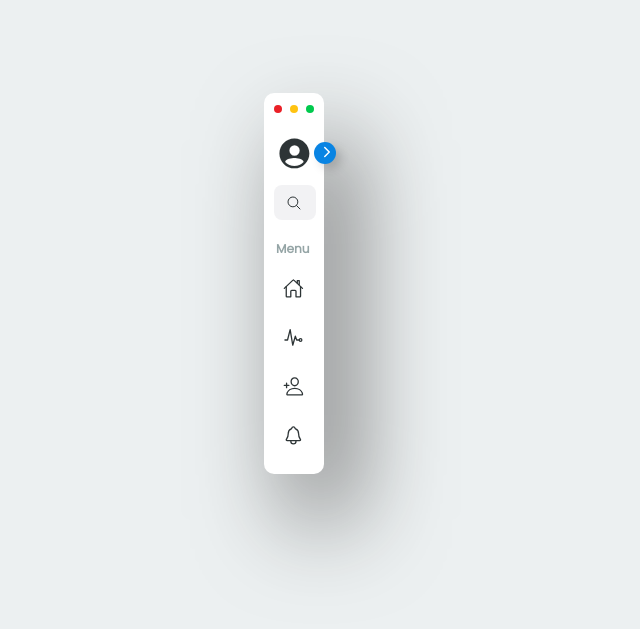
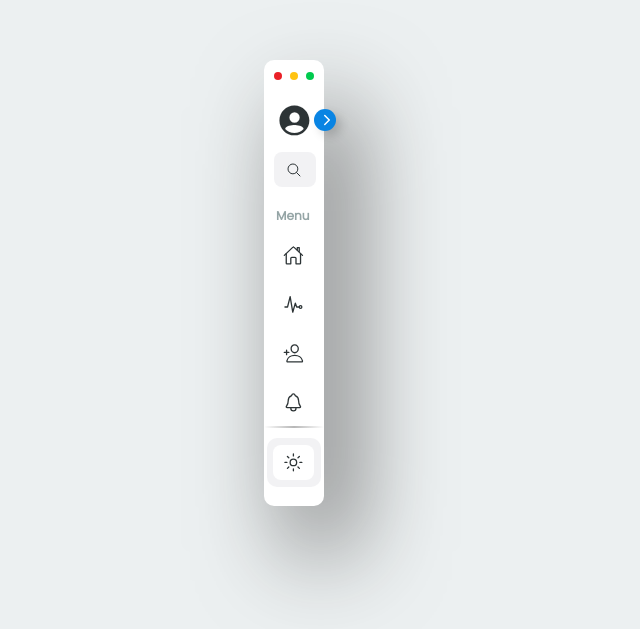
Before and after one commit to peddrobatista/Projetos_UI, a plain HTML site: page menu_ui/index.html in a window 1280 px wide. Shown: the part 117-746 px from the top of the page, without its empty margins (346-986 px from the left). Drawn offline with nearby package versions, Linux system fonts and the light colour scheme.

Commit message:
Atualizando repositório...

```diff
--- a/menu_ui/index.html
+++ b/menu_ui/index.html
@@ -72,6 +72,17 @@
                             <span class="notifications">12</span>
                         </a>
                     </li>
+                    <hr class="divider">
+                    <li class="change">
+                        <div class="button light">
+                            <span class="icon"><ion-icon name="sunny-outline"></ion-icon></span>
+                            <span class="text">Light</span>
+                        </div>
+                        <div class="button dark">
+                            <span class="icon"><ion-icon name="moon-outline"></ion-icon></span>
+                            <span class="text">Dark</span>
+                        </div>
+                    </li>
                 </ul>
             </div>
         </div>
@@ -81,11 +92,20 @@
     <script>
         let navigation = document.querySelector('.navigation');
         let card_content = document.querySelector('.card_content');
+        let card = document.querySelector('.card');
         let toggle = document.querySelector('.toggle');
+        let light = document.querySelector('.light');
+        let dark = document.querySelector('.dark');
         toggle.onclick = function() {
             navigation.classList.toggle('active');
             card_content.classList.toggle('active');
         }
+        dark.onclick = function() {
+            card.classList.add('escuro');
+        }
+        light.onclick = function() {
+            card.classList.remove('escuro');
+        }
     </script>
 </body>
 </html>
--- a/menu_ui/style.css
+++ b/menu_ui/style.css
@@ -169,6 +169,9 @@ body {
     line-height: 59px;
     inset: -9px 12px;
 }
+.card.escuro ul li:nth-child(2) div .icon {
+    color: #fff;
+}
 .navigation ul li:nth-child(2) div input {
     position: relative;
     inset: 0px -25px;
@@ -182,6 +185,12 @@ body {
 }
 .navigation.active li:nth-child(2) div input::placeholder {
     color: #95a5a6;
+}
+.card.escuro .navigation.active li:nth-child(2) div input::placeholder {
+    color: #ced6e0;
+}
+.card.escuro .navigation.active li:nth-child(2) div input {
+    color: #fff;
 }
 /* Configurações do terceiro filho */
 
@@ -231,6 +240,80 @@ body {
 .card_content.active .toggle .back {
     display: block;
 }
+/* Configurações do divisor */
+hr {
+    border: 0;
+    width: 100%;
+    height: 2px;
+    background-image: linear-gradient(to right,
+    rgba(120,120, 120, 0),
+    rgba(179,179,179, 0.95),
+    rgba(120,120, 120, 0));
+    margin-bottom: 10px;
+}
+/* Configurações do tema dark */
+.navigation ul .change {
+    display: flex;
+    border-radius: 10px;
+    background-color: #d0d1d849;
+    overflow: hidden;
+    margin: 4px auto;
+    width: 90%;
+}
+.navigation.active ul .change {
+    width: 95%;
+}
+.navigation.active ul .change .button .icon {
+    inset: 5px 7px;
+}
+.navigation ul li .button {
+    position: relative;
+    display: block;
+    border-radius: 8px;
+    display: flex;
+    text-decoration: none;
+    color: #2d3436;
+    transition: 0.5s;
+    margin: 4px 6px;
+    width: 75%;
+}
+.navigation ul .change .light {
+    background-color: #fff;
+}
+.navigation ul .change .button .icon {
+    position: relative;
+    display: block;
+    line-height: 35px;
+    inset: 5px 10px;
+}
+.navigation ul li .button .icon ion-icon {
+    font-size: 1.30em;
+}
+.navigation ul li .button .text {
+    position: relative;
+    inset: 6px 45px;
+    display: block;
+    font-size: 0.90rem;
+    font-weight: 600;
+    text-align: start;
+    white-space: nowrap;
+}
+.card.escuro {
+    background-color: #2d3436;
+}
+.card.escuro .navigation ul li a {
+    color: #fff;
+}
+.card.escuro .navigation ul .change .button span {
+    color: #fff;
+}
+.card.escuro .navigation ul .change .dark {
+    background-color: #2d3436;
+}
+.card.escuro .navigation ul .change .light {
+    background-color: transparent;
+}
+
 /* Configurações do destaque */
 
 .destact {
```
